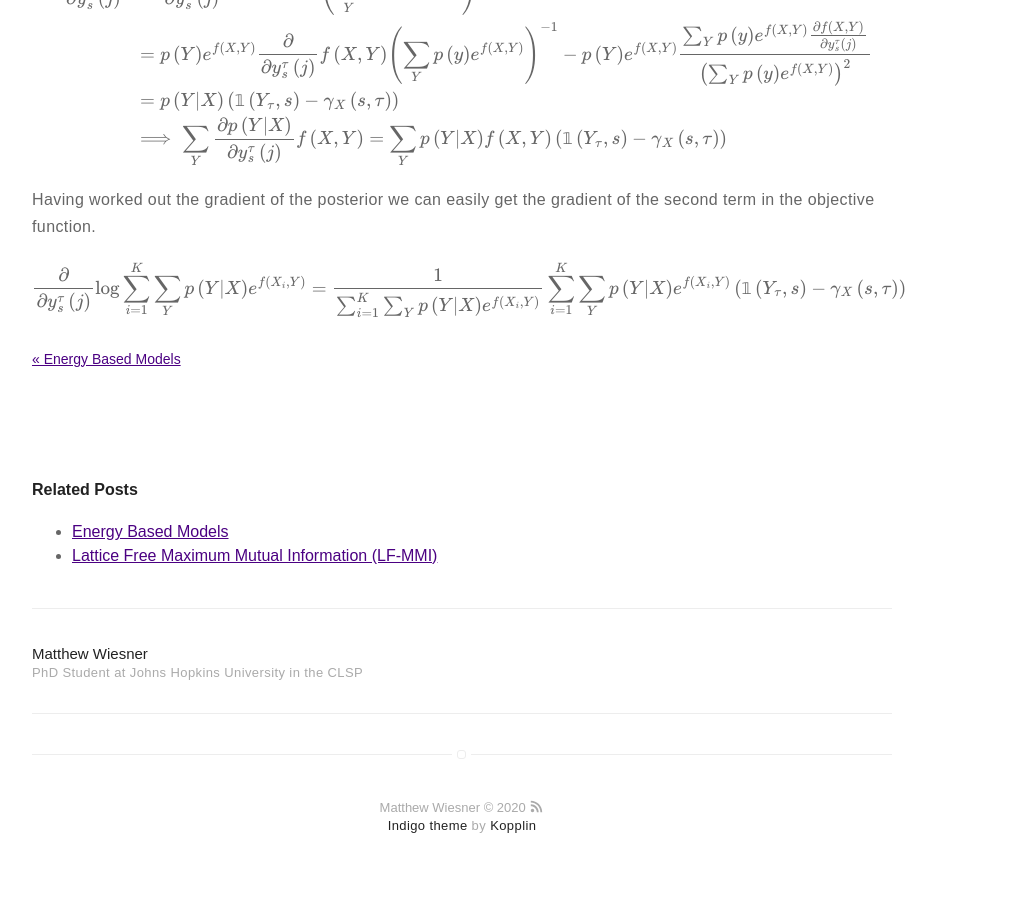
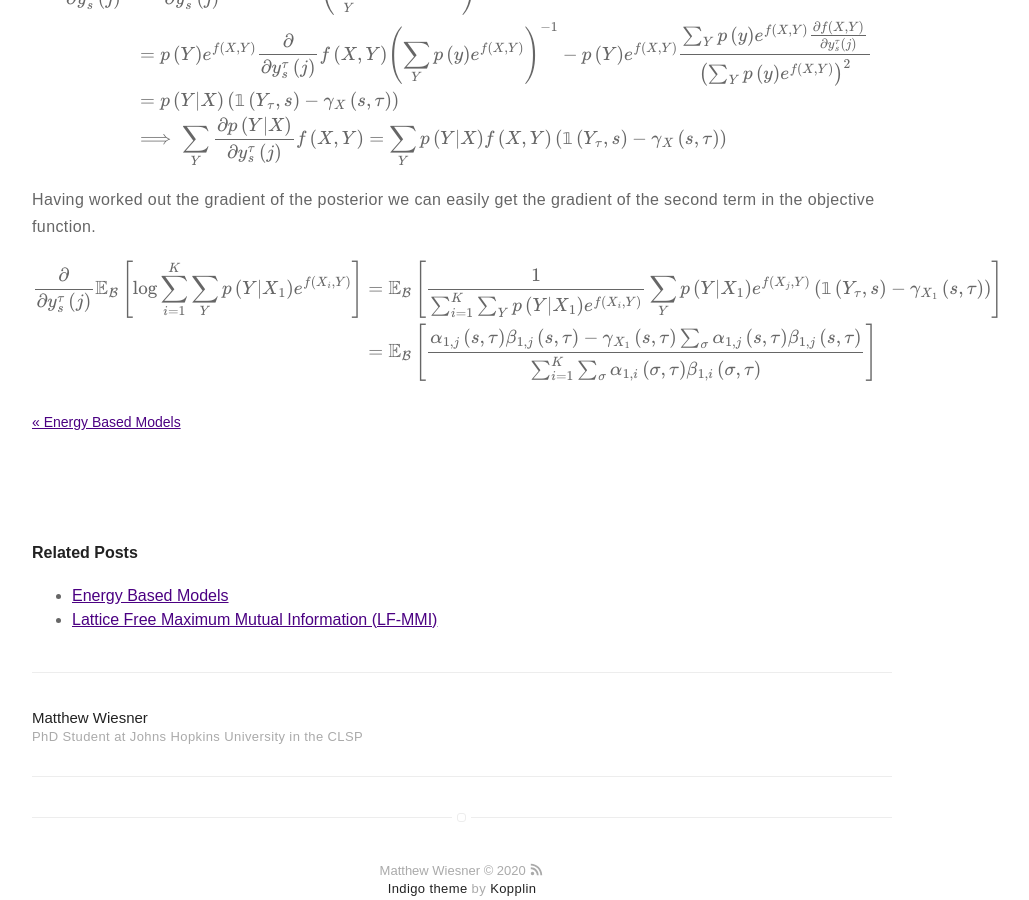
Before and after one commit to m-wiesner/m-wiesner.github.io, a Jekyll site: the page built from _posts/2020-10-30-Variational-Bounds-on-Mutual-Information.markdown, in a window 1280 px wide and 900 px high, scrolled down 8754 px. Shown: the whole window, without its empty margins (178-1207 px from the left). Built offline with Jekyll 4.4.1, drawn with Linux system fonts in a browser that asks for light colours; formulas are drawn with MathJax 3.

Commit message:
Update 2020-10-30-Variational-Bounds-on-Mutual-Information.markdown

```diff
--- a/_posts/2020-10-30-Variational-Bounds-on-Mutual-Information.markdown
+++ b/_posts/2020-10-30-Variational-Bounds-on-Mutual-Information.markdown
@@ -311,7 +311,8 @@ $$\begin{align}
 Having worked out the gradient of the posterior we can easily get the gradient of the second term in the objective function.
 
 $$\begin{align}
-\frac{\partial}{\partial y_s^{\tau}\left(j\right)} \log{\sum_{i=1}^K \sum_Y p\left(Y | X\right) e^{f\left(X_i, Y\right)}} &= \frac{1}{\sum_{i=1}^K \sum_Y p\left(Y | X\right) e^{f\left(X_i, Y\right)}} \sum_{i=1}^K \sum_Y p\left(Y | X\right) e^{f\left(X_i, Y\right)}\left(\mathbb{1}\left(Y_{\tau}, s\right) - \gamma_{X}\left(s, \tau\right)\right)
+\frac{\partial}{\partial y_s^{\tau}\left(j\right)} \mathbb{E}_{\mathcal{B}}\left[\log{\sum_{i=1}^K \sum_Y p\left(Y | X_1\right) e^{f\left(X_i, Y\right)}} \right] &= \mathbb{E}_{\mathcal{B}}\left[\frac{1}{\sum_{i=1}^K \sum_Y p\left(Y | X_1\right) e^{f\left(X_i, Y\right)}} \sum_Y p\left(Y | X_1\right) e^{f\left(X_j, Y\right)}\left(\mathbb{1}\left(Y_{\tau}, s\right) - \gamma_{X_1}\left(s, \tau\right)\right)\right] \\
+&= \mathbb{E}_{\mathcal{B}}\left[\frac{\alpha_{1, j}\left(s, \tau\right)\beta_{1, j}\left(s, \tau\right) - \gamma_{X_1}\left(s, \tau\right)\sum_{\sigma}\alpha_{1, j}\left(s, \tau\right)\beta_{1,j}\left(s, \tau\right)}{\sum_{i=1}^K \sum_{\sigma} \alpha_{1, i}\left(\sigma, \tau\right)\beta_{1, i}\left(\sigma, \tau\right)}\right]
 \end{align}$$
 
 
```
